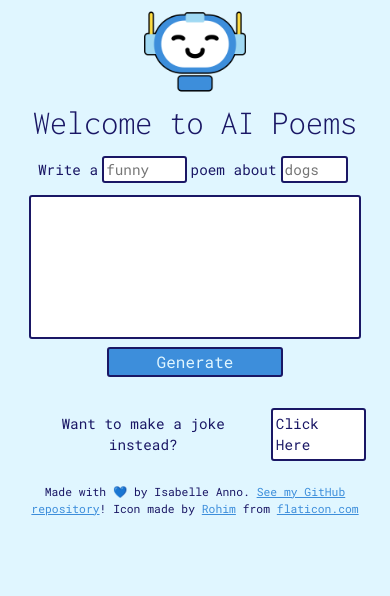
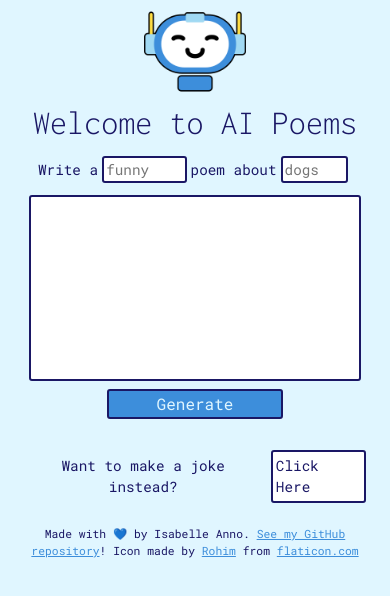
Before and after one commit to isabelleanno/ai-poems, a React (Create React App) app: page / in a window 390 px wide. Shown: the top 596 px of the page. Built offline with nearby package versions, Linux system fonts and the light colour scheme.

Commit message:
edited css

```diff
--- a/src/App.css
+++ b/src/App.css
@@ -220,6 +220,7 @@ button#jokes > a:hover {
   #response {
     width: 85vw;
     max-width: 85vw;
+    height: 22vh;
   }
   a#jokes {
     font-size: 1.7vh;
```
